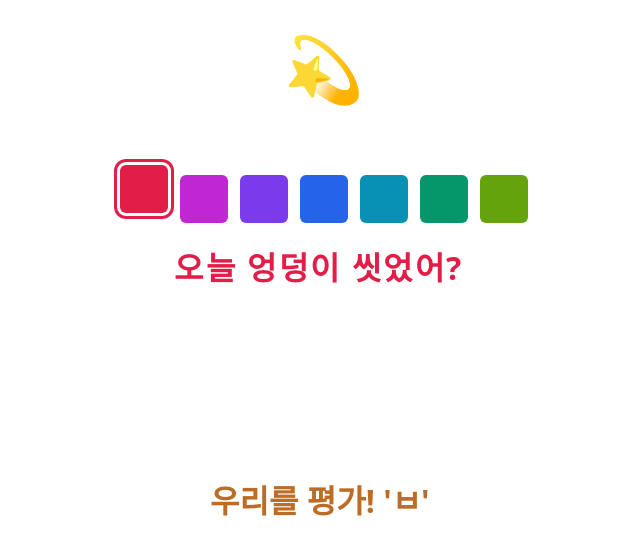
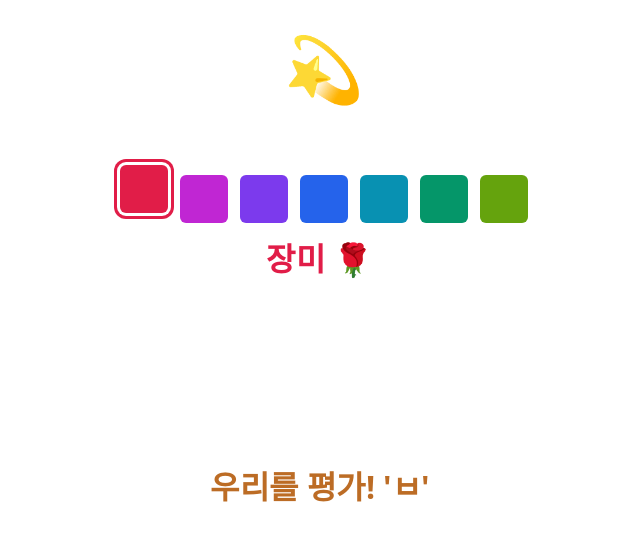
Before and after one commit to izmaelmag/izmaelmag.github.io, a Next.js app: page /neaty in a window 1280 px wide. Shown: the top 554 px of the page, without its empty margins (316-956 px from the left). Built offline with nearby package versions, Linux system fonts and the light colour scheme; some icons are missing.

Commit message:
Updated color select animation and like animation

```diff
--- a/layouts/Neaty/components/ColorButtons/index.tsx
+++ b/layouts/Neaty/components/ColorButtons/index.tsx
@@ -1,25 +1,29 @@
 import { useState, useEffect, useRef, useMemo } from "react";
 import cn from "classnames";
 import { AnimatedLetters } from "~/components/AnimatedLetters";
-import { map } from "~/utils/math";
 import { Item } from "../Item";
 import style from "./style.module.css";
 
-const colors = [
-  "#e11d48",
-  "#c026d3",
-  "#7c3aed",
-  "#2563eb",
-  "#0891b2",
-  "#059669",
-  "#65a30d",
+type Color = {
+  hex: string;
+  name: string;
+};
+
+const colors: Color[] = [
+  { hex: "#e11d48", name: "장미 🌹" },
+  { hex: "#c026d3", name: "푹샤 💞" },
+  { hex: "#7c3aed", name: "제비꽃 🕺" },
+  { hex: "#2563eb", name: "파란색 🫐" },
+  { hex: "#0891b2", name: "시안 🐳" },
+  { hex: "#059669", name: "에메랄드 🪲" },
+  { hex: "#65a30d", name: "녹색 🍏" },
 ];
 
 const textAnimMs = 320;
 
 const getNormalIndex = (i: number, l: number, rev?: boolean) => {
   let max = l % 2 ? Math.floor(l / 2) : (l - 1) / 2;
-  let dis = Math.abs(max - i)
+  let dis = Math.abs(max - i);
 
   return rev ? dis : max - dis;
 };
@@ -34,12 +38,12 @@ const ColorButtons = () => {
     setTextVisible(false);
 
     if (containerRef.current) {
-      containerRef.current.style.color = currentColor;
+      containerRef.current.style.color = currentColor.hex;
     }
 
     setTimeout(() => {
       if (containerRef.current) {
-        containerRef.current.style.setProperty("--color", currentColor);
+        containerRef.current.style.setProperty("--color", currentColor.hex);
       }
     }, textAnimMs / 2);
 
@@ -56,7 +60,7 @@ const ColorButtons = () => {
 
           return (
             <div
-              key={color}
+              key={color.name}
               className={style.colorContainer}
               style={{
                 animationDelay: `${0.03 * normalIndex}s`,
@@ -66,7 +70,7 @@ const ColorButtons = () => {
                 className={cn(style.button, {
                   [style.active]: color === currentColor,
                 })}
-                style={{ backgroundColor: color, color }}
+                style={{ backgroundColor: color.hex, color: color.hex }}
                 onClick={() => setColor(color)}
               />
             </div>
@@ -75,11 +79,29 @@ const ColorButtons = () => {
       </div>
 
       <div className={style.text}>
-        <AnimatedLetters
+        {colors.map((color) => {
+          const isActive = currentColor.hex === color.hex;
+          return (
+            <div
+              key={color.name}
+              style={{ color: color.hex }}
+              className={cn(style.textItem, {
+                [style.textHidden]: !isActive,
+              })}
+            >
+              <AnimatedLetters
+                text={color.name}
+                visible={isActive}
+                delayStep={0.03}
+              />
+            </div>
+          );
+        })}
+        {/* <AnimatedLetters
           text={"오늘 엉덩이 씻었어?"}
           visible={textVisible}
           delayStep={0.05}
-        />
+        /> */}
       </div>
     </div>
   );
--- a/layouts/Neaty/components/ColorButtons/style.module.css
+++ b/layouts/Neaty/components/ColorButtons/style.module.css
@@ -22,6 +22,7 @@
   border-radius: 6px;
   border: 0;
   transform: translateY(0px);
+  cursor: pointer;
   transition: transform 0.2s var(--easeSpring),
     box-shadow 0.2s var(--easeSpring);
 }
@@ -62,7 +63,7 @@
   transform: translateY(-10px);
 }
 
-.text {
+/* .text {
   --push-scale: 1;
 
   --visible-animation: var(--zoomIn) 0.4s var(--easeSpring) both;
@@ -77,7 +78,7 @@
   transition: color 0.2s ease;
   margin-top: 16px;
   user-select: none;
-}
+} */
 
 .colorContainer {
   --slide-offset: 48px;
@@ -88,3 +89,35 @@
     var(--fadeIn) 0.5s var(--easeSpring) both,
     var(--zoomIn) 0.5s var(--easeSpring) both;
 }
+
+
+.text {
+  --zoom-scale: 0;
+  --slide-offset: 32px;
+  --visible-animation: var(--zoomIn) 0.3s var(--easeSpring) both, var(--fadeIn) 0.3s var(--easeSpring) both;
+  --hidden-animation: var(--slideOut270) 0.5s var(--easeSpring) both, var(--fadeOut) 0.5s var(--easeSpring) both;
+
+  color: inherit;
+  font-family: system-ui, sans-serif;
+  font-size: 32px;
+  line-height: 32px;
+  height: 32px;
+  text-transform: uppercase;
+  font-weight: 900;
+  transition: color 0.2s ease;
+  margin-top: 16px;
+  user-select: none;
+  width: 100%;
+  position: relative;
+}
+
+.textItem {
+  position: absolute;
+  top: 0;
+  left: 0;
+  width: 100%;
+  height: 100%;
+  display:flex;
+  justify-content: center;
+  color: var(--theme-brown-dark);
+}
--- a/layouts/Neaty/components/Like/index.tsx
+++ b/layouts/Neaty/components/Like/index.tsx
@@ -51,7 +51,7 @@ const LikeButton = () => {
           <AnimatedLetters
             text={"좋다! (•¯ ∀ ¯•)"}
             visible={isUp}
-            delayStep={isUp ? 0.03 : 0.015}
+            delayStep={0.03}
           />
         </div>
 
@@ -63,7 +63,7 @@ const LikeButton = () => {
           <AnimatedLetters
             text={"싫어함! ㅠ_ㅠ"}
             visible={isDown}
-            delayStep={isDown ? 0.03 : 0.015}
+            delayStep={0.03}
           />
         </div>
       </div>
--- a/layouts/Neaty/components/Like/style.module.css
+++ b/layouts/Neaty/components/Like/style.module.css
@@ -31,8 +31,20 @@
   transform-origin: -50% 50%;
 }
 
-.icon:hover {
-  transform: var(--up-state);
+@media (min-width: 480px) {
+  .icon:hover {
+    transform: var(--up-state);
+  }
+
+  .icon.active {
+    animation: likeJump .5s var(--easeSpring) both;
+  }
+}
+
+@media (max-width: 480px) {
+  .icon.active {
+    animation: likeJumpMobile .5s var(--easeSpring) both;
+  }
 }
 
 .up {
@@ -48,8 +60,6 @@
 }
 
 .icon.active {
-  animation: likeJump .5s var(--easeSpring) both;
-
   .up {
     color: #65a30d;
   }
@@ -86,9 +96,33 @@
   }
 }
 
+@keyframes likeJumpMobile {
+  0% {
+    transform: var(--initial-state);
+    transition: none;
+  }
+
+  30% {
+    transform: var(--up-state);
+    transition: none;
+  }
+
+  70% {
+    transform: var(--down-state);
+    transition: none;
+  }
+
+  100% {
+    transform: var(--initial-state);
+    transition: transform .3s var(--easeSpring);
+  }
+}
+
 .text {
-  --visible-animation: var(--slideIn90) 0.25s var(--easeSpring) both, var(--fadeIn) 0.25s var(--easeSpring) both;
-  --hidden-animation: var(--slideOut90) 0.25s var(--easeSpring) both, var(--fadeOut) 0.25s var(--easeSpring) both;
+  --zoom-scale: 0;
+  --slide-offset: 32px;
+  --visible-animation: var(--slideIn90) 0.35s var(--easeSpring) both, var(--zoomIn) 0.35s var(--easeSpring) both, var(--fadeIn) 0.35s var(--easeSpring) both;
+  --hidden-animation: var(--slideOut90) 0.35s var(--easeSpring) both, var(--zoomOut) 0.35s var(--easeSpring) both, var(--fadeOut) 0.35s var(--easeSpring) both;
 
   color: inherit;
   font-family: system-ui, sans-serif;
--- a/styles/globals.css
+++ b/styles/globals.css
@@ -60,3 +60,11 @@ a {
   color: inherit;
   text-decoration: none;
 }
+
+input,
+textarea,
+button,
+select,
+a {
+  -webkit-tap-highlight-color: transparent;
+}
```
